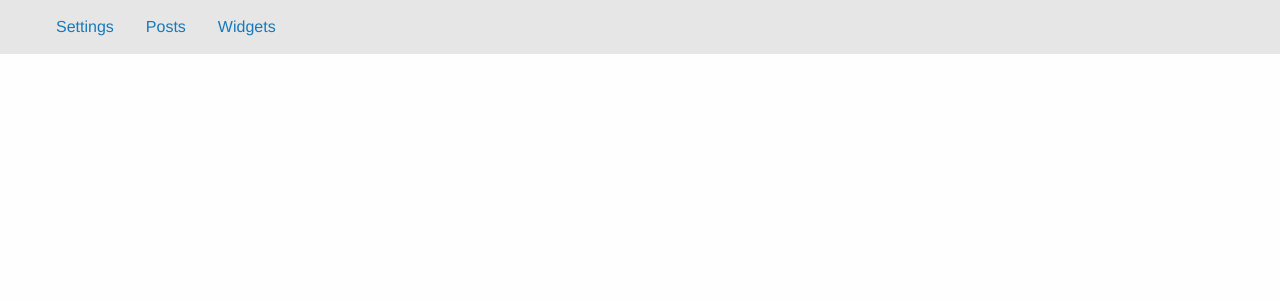
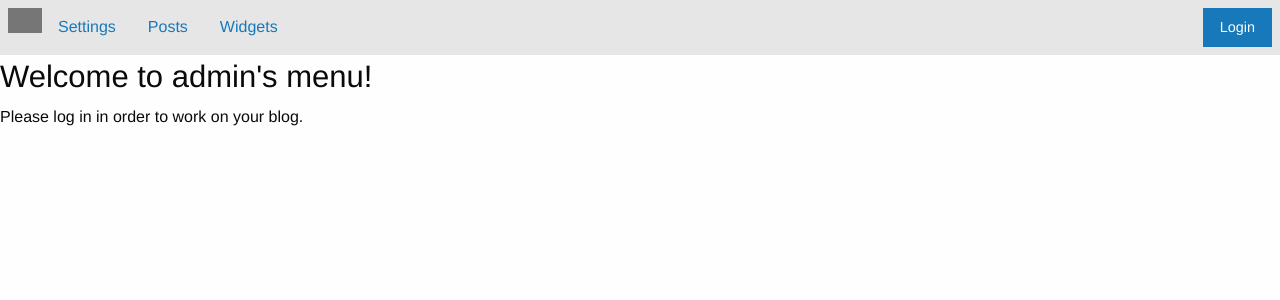
Before and after one commit to jjpikoov/jjblog, a Flask app: page /admin/ in a window 1280 px wide. Shown: the top 300 px of the page. Run offline with Flask 2, Linux system fonts and the light colour scheme; some libraries are stand-ins or nearby versions.

Commit message:
Template menu.j2 almost done.

```diff
--- a/admin.py
+++ b/admin.py
@@ -21,3 +21,8 @@ def show_admin_widgets():
 @admin.route('settings')
 def show_admin_settings():
     return "Admin settings"
+
+
+@admin.route('logout')
+def logout():
+    return "loggedout"
--- a/templates/admin/menu.j2
+++ b/templates/admin/menu.j2
@@ -2,7 +2,7 @@
 <html lang="en">
   <head>
     <meta charset="utf-8">
-    <title> {% block title %}Admin's Menu{% endblock %} - {{ config.get('BLOG_NAME', None) }}</title>
+    <title>{% block title %}Admin's Menu{% endblock %} - {{ config.get('BLOG_NAME', None) }}</title>
     <link rel="stylesheet" href="https://cdn.jsdelivr.net/foundation/6.1.1/foundation.min.css">
     <link rel="stylesheet" href="https://cdn.jsdelivr.net/foundation-icons/3.0/foundation-icons.min.css">
   </head>
@@ -14,22 +14,55 @@
     <div class="top-bar" id="menu">
       <div class="top-bar-left">
         <ul class="dropdown menu" data-dropdown-menu>
-          <li><a href="{{ url_for('admin.show_admin_menu') }}"><i class="fi-die-four"></i></a></li>
+          <li><button class="button secondary" href="{{ url_for('admin.show_admin_menu') }}"><i class="fi-home"></i></button></li>
           <li {% block settings_link_attributes %}{% endblock %}>
-            <a href="{{url_for('admin.show_admin_settings')}}">Settings</a>
+            <a href="{{url_for('admin.show_admin_settings') }}">Settings</a>
           </li>
           <li {% block posts_link_attributes %}{% endblock %}>
-            <a href="{{url_for('admin.show_admin_posts')}}">Posts</a>
+            <a href="{{url_for('admin.show_admin_posts') }}">Posts</a>
           </li>
           <li {% block widgets_link_attributes %}{% endblock %}>
-            <a href="{{url_for('admin.show_admin_widgets')}}">Widgets</a>
+            <a href="{{ url_for('admin.show_admin_widgets') }}">Widgets</a>
           </li>
-          <li><a href="/"></a></li>
         </ul>
       </div>
       <div class="top-bar-right">
         <ul class="menu">
+          <li>
+            {% if session.logged_in %}
+              <button class="button" type="button" href="{{ url_for('admin.logout') }}"><i class="fi-power"></i> <span>Logout</span></button>
+            {% else %}
+              <button class="button" type="button" data-toggle="login-dropdown"><i class="fi-torso"></i> <span>Login</span></button>
+              <div class="dropdown-pane" id="login-dropdown" data-dropdown data-auto-focus="true">
+                <form action="" method="post">
+                  <div class="row">
+                    <label for="login">Login:
+                      <input type="text" placeholder="Login">
+                    </label>
+                  </div>
+                  <div class="row">
+                    <label for="password">Password:
+                      <input type="password" placeholder="Password">
+                    </label>
+                  </div>
+                </form>
+              </div>
+            {% endif %}
+          </li>
         </ul>
+      </div>
+    </div>
+    <div class="row">
+      <div class="small-12 small-centered columns">
+        {% block body %}
+          {% if not session.logged_in %}
+            <h3>Welcome to admin's menu!</h3>
+            <h6>Please log in in order to work on your blog.</h6>
+          {% else %}
+            <h3>You're logged in!</h3>
+            <h6>Please select proper section in menu.</h6>
+          {% endif %}
+        {% endblock %}
       </div>
     </div>
     <script src="https://cdn.jsdelivr.net/jquery/2.1.4/jquery.min.js"></script>
```
